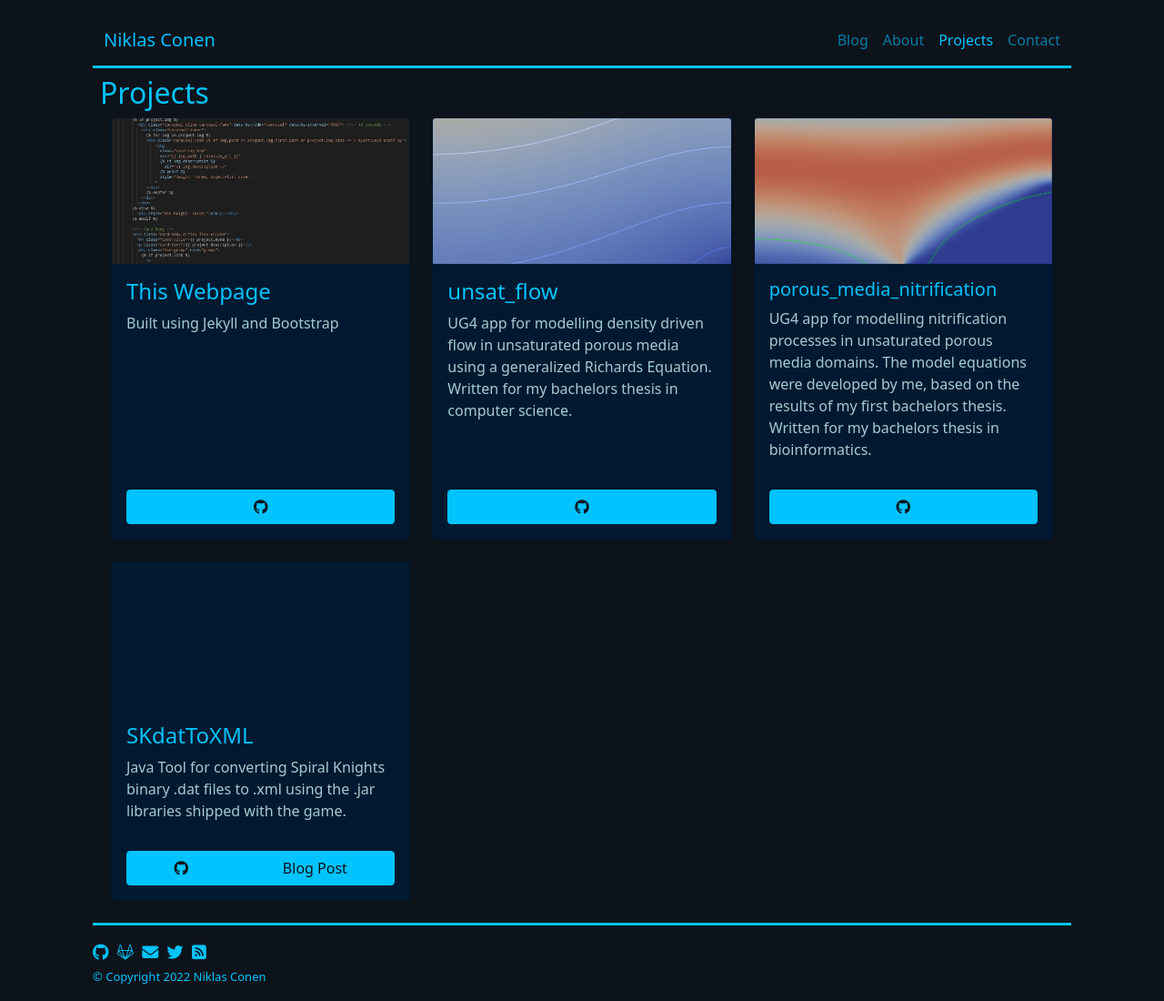
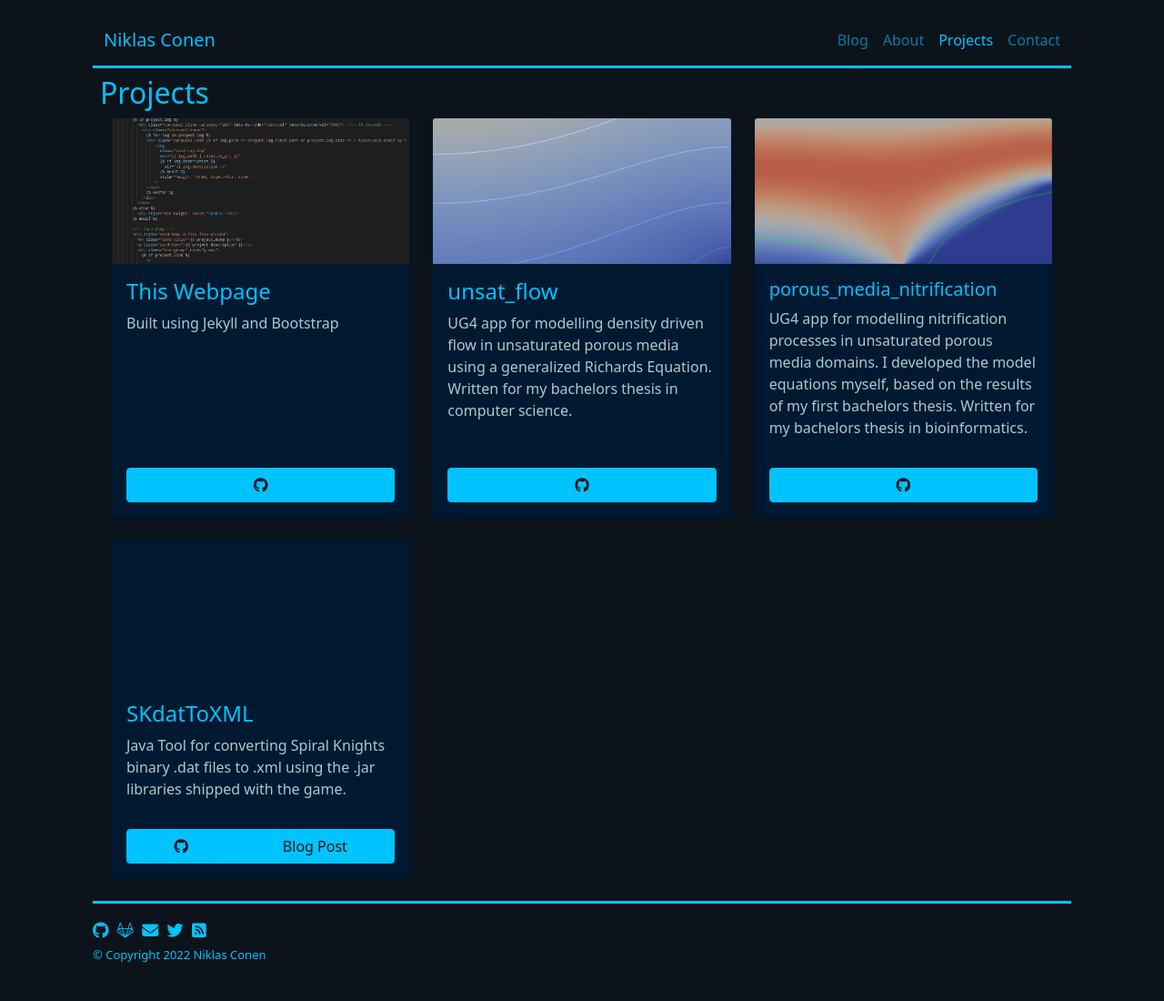
Before and after one commit to Nordegraf/nordegraf.github.io, a Jekyll site: the page built from _pages/projects.html, in a window 1280 px wide. Shown: the whole page at 91% size. Built offline with Jekyll 4.4.1, drawn with Linux system fonts in a browser that asks for light colours; after the commit the page ends 1076 px from its top, so only the background shows below that.

Commit message:
fixed typos

```diff
--- a/_data/projects.yml
+++ b/_data/projects.yml
@@ -20,7 +20,7 @@
 
 - name: porous_media_nitrification
   link: https://github.com/Nordegraf/porous_media_nitrification
-  description: UG4 app for modelling nitrification processes in unsaturated porous media domains. The model equations were developed by me, based on the results of my first bachelors thesis. Written for my bachelors thesis in bioinformatics.
+  description: UG4 app for modelling nitrification processes in unsaturated porous media domains. I developed the model equations myself, based on the results of my first bachelors thesis. Written for my bachelors thesis in bioinformatics.
   img:
     - path: /assets/img/projects/porous_media_nitrification/geschw.jpg
       description: pressure profile of a simulation in a square domain using a dirac sink. painted in are streamlines showing the velocity field.
```
Also changed, not shown: _posts/2022-07-20-spiral-knights-dat-to-xml.md (+1 -1 lines).
